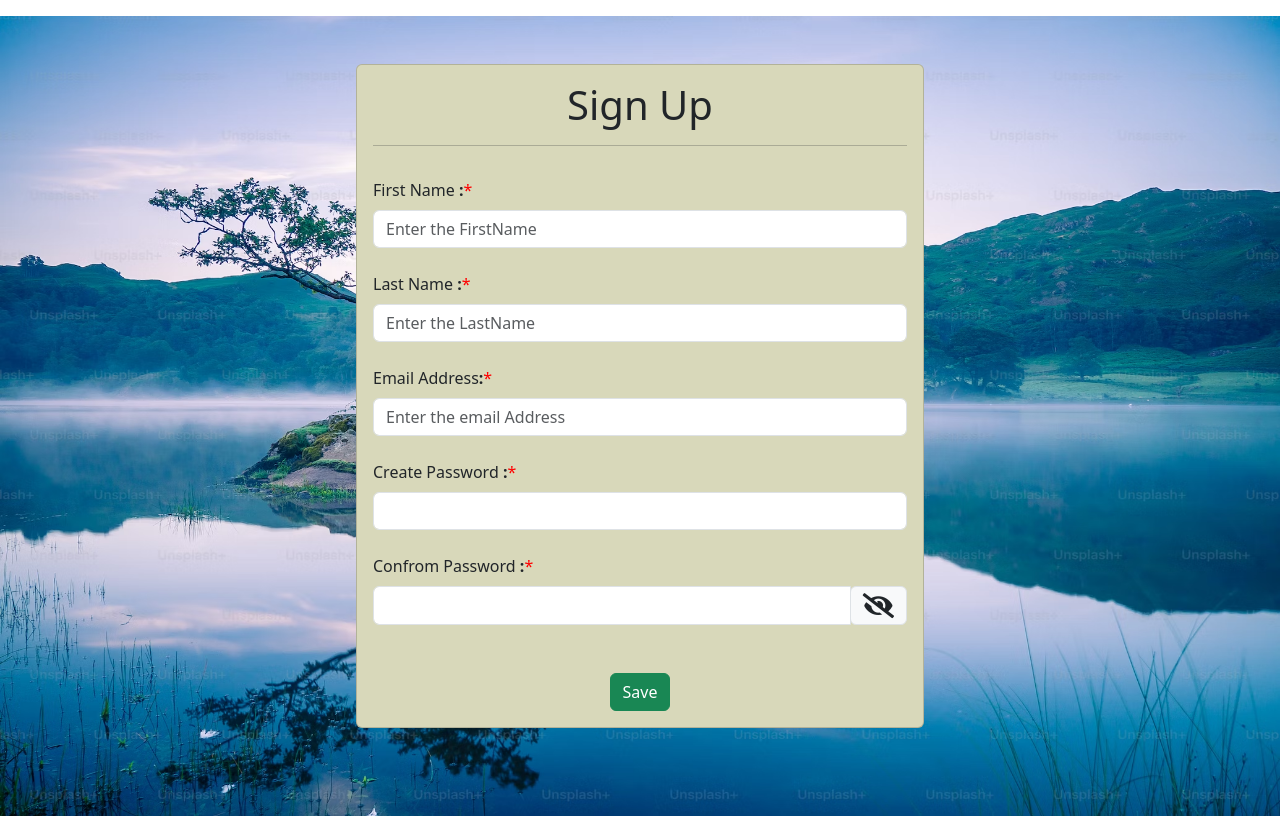
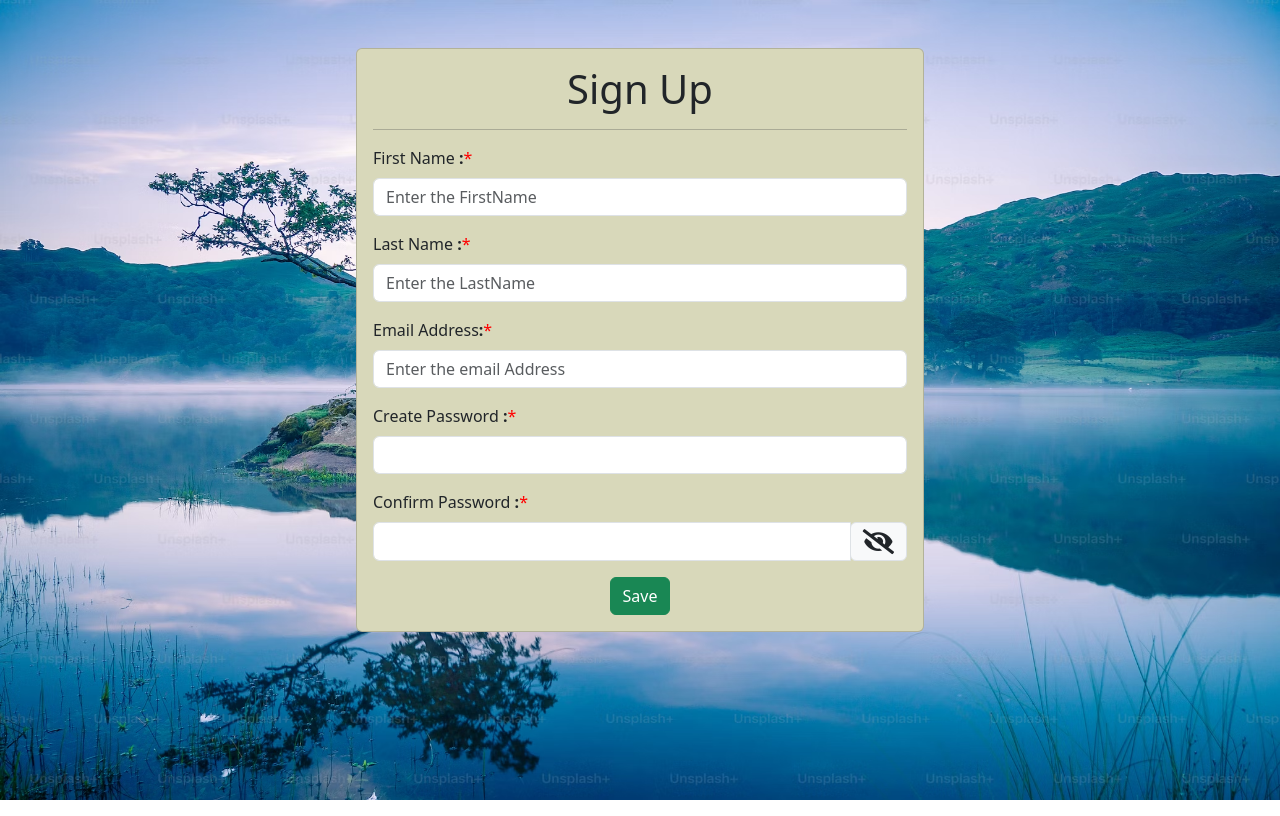
Before and after one commit to viniba23/develop1, an Angular app: page /register in a window 1280 px wide. Built offline with nearby package versions, Linux system fonts and the light colour scheme.

Commit message:
design changes

```diff
--- a/src/app/design/dashboard/dashboard.component.html
+++ b/src/app/design/dashboard/dashboard.component.html
@@ -1,10 +1,12 @@
 <div class="container-fluid">
     <div class="row justify-content-center align-items-center h-75">
-        <div class="col-md-10 col-lg-8">
+        <div class="col-md-10">
             <div class="row">
                 <div class="col-md-12">
                     <h4>Antony's College Students Details</h4>
                 </div>
+            </div>
+            <div class="row ">
                 <div class="col-md-12 mt-5">
                     <div class="table-responsive">
                         <table class="table">
@@ -33,7 +35,7 @@
                 </div>
             </div>
             <div class="row mt-3">
-                <div class="col-12">
+                <div class="col-md-12">
                     <div class="text-center">
                         <button type="button" class="btn btn-success" (click)="adddetails()">Add Details</button>
                     </div>
--- a/src/app/design/register/register.component.html
+++ b/src/app/design/register/register.component.html
@@ -179,12 +179,12 @@
 
  <div class="container-fluid">
     <form [formGroup]="signup" (ngSubmit)="onSubmit()">
-        <div class="row justify-content-center p-5 mt-3">
+        <div class="row justify-content-center p-5">
             <div class="col-md-6">
                 <div class="card ngmt-5">
                     <div class="card-body">
                         <div class="row" >
-                            <div class="col-md-12 mb-3 text-center">
+                            <div class="col-md-12  text-center">
                                 <h1>Sign Up<hr></h1>
                             </div>
                             <div class="col-md-12 ">
@@ -192,23 +192,23 @@
                                 <input type="text" class="form-control " formControlName="firstName" placeholder="Enter the FirstName">
                                 <span *ngIf="signupError.firstName" class="error-text">{{signupError.firstName}}</span>
                             </div>
-                            <div class="col-md-12 mt-4">
+                            <div class="col-md-12 mt-3">
                                 <label class="form-label">Last Name <strong>:</strong><span style="color:red;">*</span></label>
                                 <input type="text" class="form-control " formControlName="lastName" placeholder="Enter the LastName">
                                 <span *ngIf="signupError.lastName" class="error-text">{{signupError.lastName}}</span>
                             </div>
-                            <div class="col-md-12 mt-4">
+                            <div class="col-md-12 mt-3">
                                 <label class="form-label">Email Address<strong>:</strong><span style="color:red;">*</span></label>
                                 <input type="email" class="form-control " formControlName="email" placeholder="Enter the email Address">
                                 <span *ngIf="signupError.email" class="error-text">{{signupError.email}}</span>
                             </div>
-                            <div class="col-md-12 mt-4">
+                            <div class="col-md-12 mt-3">
                                 <label class="form-label">Create Password <strong>:</strong><span style="color:red;">*</span></label>
                                 <input type="text" class="form-control " formControlName="passWord" placeholder="">
                                 <span *ngIf="signupError.passWord" class="error-text">{{signupError.passWord}}</span>
                             </div>
-                            <div class="col-md-12 mt-4">
-                                <label class="form-label">Confrom Password <strong>:</strong><span style="color:red;">*</span></label>
+                            <div class="col-md-12 mt-3">
+                                <label class="form-label">Confirm Password <strong>:</strong><span style="color:red;">*</span></label>
                                 <div class="input-group ">
                                     <input [type]="isVisible ? 'text' :'passWord'" class="form-control"  formControlName="confirmPassword"#passwordInput/>
                                     <div class="input-group-append">
@@ -220,7 +220,7 @@
                                 <span *ngIf="signupError.confirmPassword" class="error-text">{{signupError.confirmPassword}}</span>
                             </div>
                         </div>
-                        <div class="row mt-5" >
+                        <div class="row mt-3" >
                             <div class="col-md-12 text-center ">
                                 <button type="submit" class="btn btn-success">Save</button>
                             </div>
--- a/src/app/design/students/students.component.html
+++ b/src/app/design/students/students.component.html
@@ -1,10 +1,9 @@
 <div class="container-fluid">
     <form [formGroup]="students" (ngSubmit)="onSubmit()">
         <div class="row justify-content-center align-items-center h-100">
-            <div class="col-md-4"></div>
             <div class="col-md-4 mt-5">
-                <div class="card bg-secondary">
-                    <div class="card-body p-5">
+                <div class="card">
+                    <div class="card-body ">
                         <div class="row" >
                             <div class="col-12 text-center">
                                 <h1>Students Form</h1>
@@ -48,14 +47,13 @@
                             </div>
                         </div>
                         <div class="row">
-                            <div class="col-md-12 text-center py-4">
+                            <div class="col-md-12 text-center ">
                                 <button type="text" class="btn btn-success">save</button>
                             </div>
                         </div>
                     </div>
                 </div>
             </div>
-            <div class="col-md-4"></div>
         </div>
     </form>
 </div>
--- a/src/app/design/students/students.component.scss
+++ b/src/app/design/students/students.component.scss
@@ -1,5 +1,5 @@
 .container-fluid{
-    background-color: #333;
+    // background-color: #8fb56f;
     background-size: 100% 100%;
     height: 100vh;
     background-repeat: no-repeat;
@@ -12,6 +12,9 @@
 
   .error-text {
     font-size: 17px;
-    color: red;
+    color: rgb(185, 6, 6);
     font-family: 'Times New Roman', Times, serif;
   }
+  .card{
+    background-color: rgb(216, 216, 186);
+  }
```
